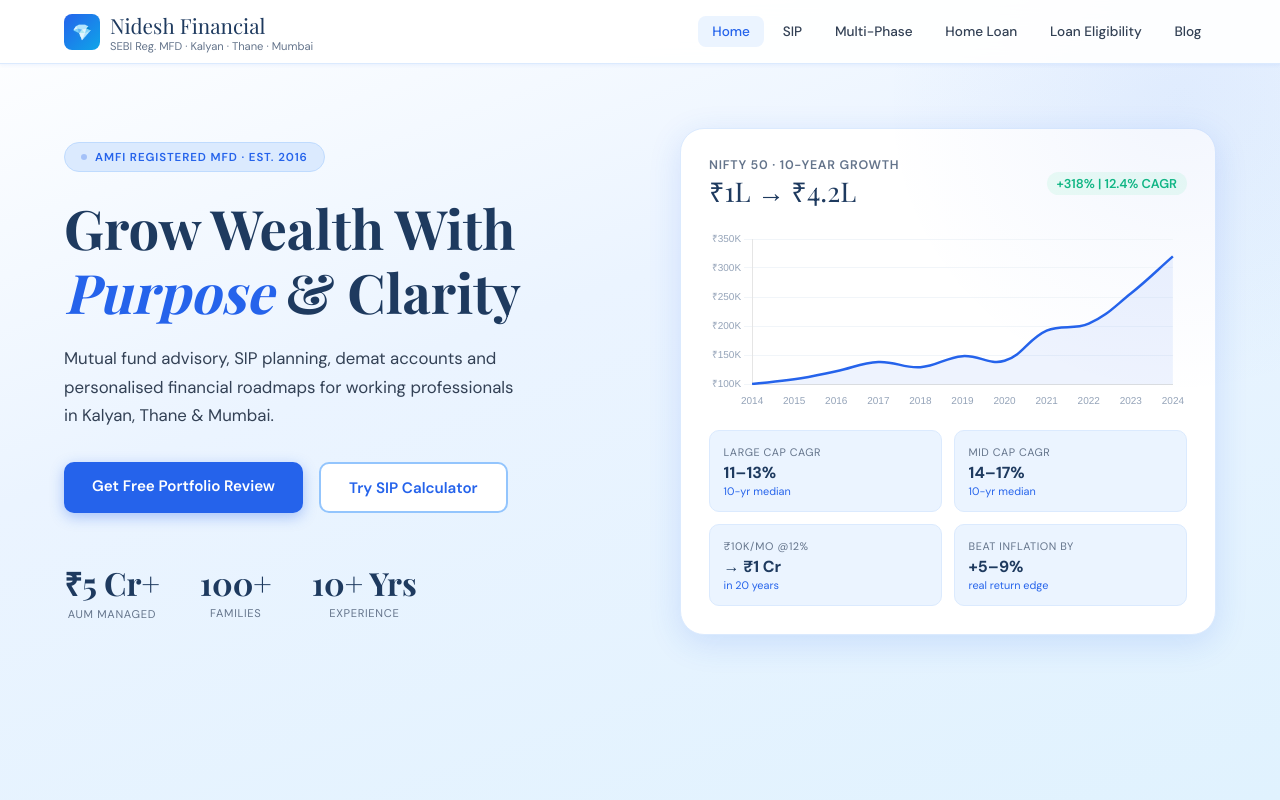
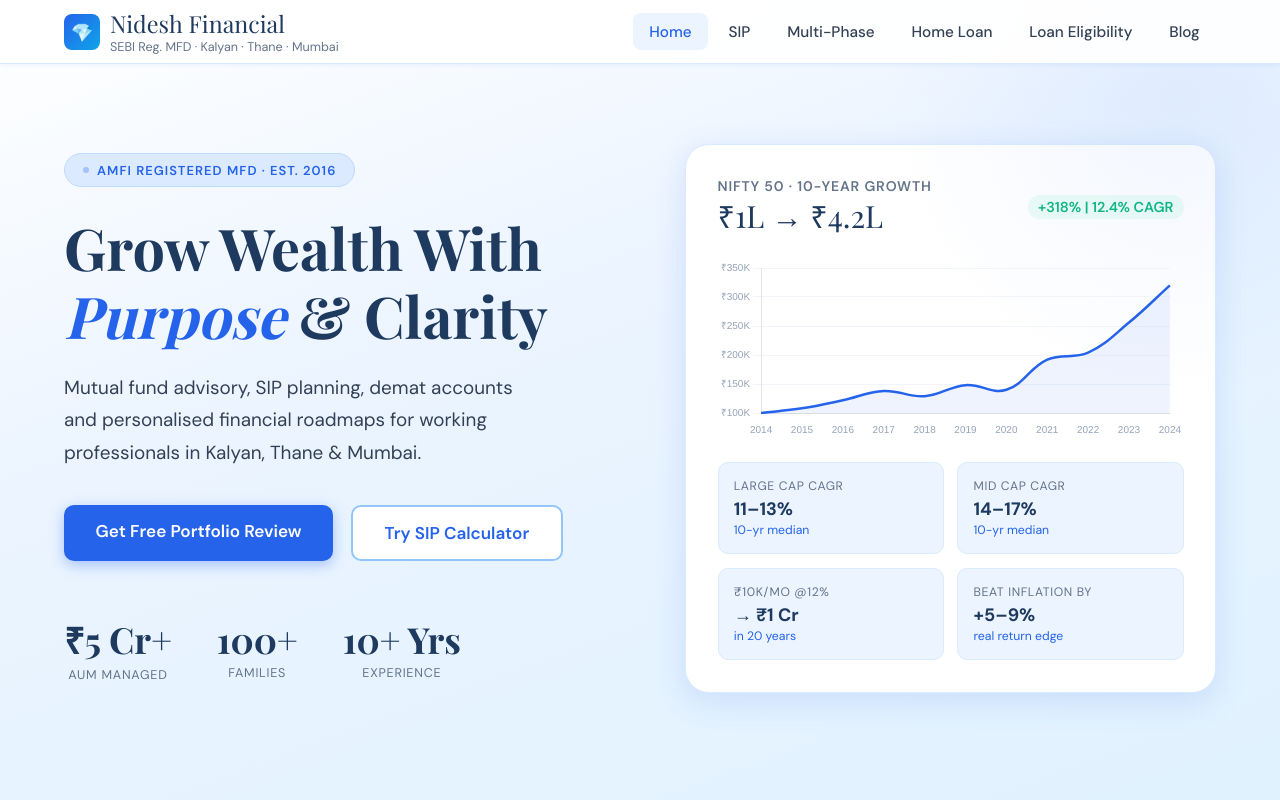
Before and after one commit to coolrsingh/nidesh-website-claude-v1, a plain HTML site: page index.html in a window 1280 px wide. Shown: the top 800 px of the page. Drawn offline with nearby package versions, Linux system fonts and the light colour scheme; a web font is replaced by a local one.

Commit message:
UI/UX: +12.5% type scale, smart non-linear money sliders, blog topic filters, AdSense loader

```diff
--- a/index.html
+++ b/index.html
@@ -11,6 +11,10 @@
     gtag('js', new Date());
     gtag('config', 'G-VGMMW4BRK0');
   </script>
+
+<!-- AdSense loader -->
+<script async src="https://pagead2.googlesyndication.com/pagead/js/adsbygoogle.js?client=ca-pub-9282716663809523"
+     crossorigin="anonymous"></script>
 
 <script>
   // Define dataLayer and the gtag function.
@@ -57,6 +61,12 @@ j=d.createElement(s),dl=l!='dataLayer'?'&l='+l:'';j.async=true;j.src=
 <script src="https://cdn.jsdelivr.net/npm/chart.js"></script>
 
 <style>
+
+/* ═══ GLOBAL TYPE SCALE ═══ */
+/* All font-sizes in this file use rem or clamp(); raising the root size
+scales every heading, body text and label uniformly. 112.5% = +12.5%.
+Colors, fonts and design tokens below are unchanged. */
+html { font-size: 112.5%; }
 /* ═══ DESIGN TOKENS ═══ */
 :root {
   --sky: #EBF4FF;
@@ -491,6 +501,21 @@ footer {
   .services-grid { grid-template-columns: 1fr; }
   .metrics-row { grid-template-columns: 1fr; }
 }
+
+/* ═══ BLOG TOPIC FILTER ═══
+   Filters the existing articles by their topic. Reuses the site palette:
+   --sky / --blue-light / --blue / --navy / --border. No new colors or fonts. */
+.blog-filters { display: flex; flex-wrap: wrap; gap: 0.5rem; justify-content: center; margin-bottom: 2.5rem; }
+.blog-filter-btn {
+  font-family: 'DM Sans', sans-serif; font-size: 0.875rem; font-weight: 600;
+  padding: 0.5rem 1.1rem; border-radius: 100px; cursor: pointer;
+  background: white; color: var(--text-mid);
+  border: 1.5px solid var(--border); transition: all 0.2s;
+}
+.blog-filter-btn:hover { border-color: var(--blue-light); color: var(--blue); background: var(--sky); }
+.blog-filter-btn.active { background: var(--blue); color: white; border-color: var(--blue); }
+/* Cards sit on the page background, not the white wrapper, so borders read clearly */
+#page-blog .blog-wrapper { background: var(--off-white); }
 </style>
 </head>
 <body>
@@ -889,9 +914,17 @@ footer {
       <p class="blog-subtitle">Expert perspectives on wealth building for working professionals in India</p>
     </div>
 
+    <!-- Topic filters -->
+    <div class="blog-filters" role="tablist" aria-label="Filter articles by topic">
+      <button type="button" class="blog-filter-btn active" data-filter="all" onclick="filterBlog('all')">All Topics</button>
+      <button type="button" class="blog-filter-btn" data-filter="Investment Strategy" onclick="filterBlog('Investment Strategy')">Investment Strategy</button>
+      <button type="button" class="blog-filter-btn" data-filter="Retirement Planning" onclick="filterBlog('Retirement Planning')">Retirement Planning</button>
+      <button type="button" class="blog-filter-btn" data-filter="Tax Planning" onclick="filterBlog('Tax Planning')">Tax Planning</button>
+    </div>
+
     <!-- Article 1 -->
     <article class="blog-card">
-      <div class="blog-tag">Investment Strategy</div>
+      <div class="blog-tag" data-topic="Investment Strategy">Investment Strategy</div>
       <h2 class="blog-art-title">The ₹1 Crore Mistake: What Waiting 5 Years to Invest Really Costs You</h2>
       <div class="blog-meta">By Expert Advisor · 10+ Years Experience · 8 min read</div>
       <div class="blog-body">
@@ -955,7 +988,7 @@ footer {
 
     <!-- Article 2 -->
     <article class="blog-card">
-      <div class="blog-tag">Retirement Planning</div>
+      <div class="blog-tag" data-topic="Retirement Planning">Retirement Planning</div>
       <h2 class="blog-art-title">Why 95% of Indians Are Not Retirement-Ready — And How to Fix It</h2>
       <div class="blog-meta">By Expert Advisor · 10+ Years Experience · 10 min read</div>
       <div class="blog-body">
@@ -1010,7 +1043,7 @@ footer {
 
     <!-- Article 3 -->
     <article class="blog-card">
-      <div class="blog-tag">Tax Planning</div>
+      <div class="blog-tag" data-topic="Tax Planning">Tax Planning</div>
       <h2 class="blog-art-title">ELSS vs PPF vs NPS: Which Tax-Saving Option Gives You the Best Returns?</h2>
       <div class="blog-meta">By Expert Advisor · 10+ Years Experience · 7 min read</div>
       <div class="blog-body">
@@ -1454,43 +1487,79 @@ function exportCSV(tableIdPrefix, mode) {
 }
 
 /* ═══ WIRE UP ALL SLIDERS ═══ */
+/* ═══ SMART SLIDER ═══
+   Money sliders (SIP amount, lump sum, loan amount, income) are mapped with a
+   power curve: value = (position)^GAMMA * range. Most real SIPs are under ₹2L,
+   so the low end gets fine control while the unrealistic top end is compressed.
+   Percent / year sliders stay linear (wireSlider smart=false). */
+const SMART_GAMMA = 1.5;      // curve steepness
+const SMART_POS   = 1000;     // slider travel range
+const SMART_SLIDERS = ['s_sip','l_lump','m_lump','m_sip','m_swp','hl_amt','el_sal'];
+
+function filterBlog(topic) {
+  document.querySelectorAll('.blog-filter-btn').forEach(function(b){
+    b.classList.toggle('active', b.getAttribute('data-filter') === topic);
+  });
+  document.querySelectorAll('#page-blog article.blog-card').forEach(function(a){
+    const t = a.querySelector('.blog-tag')?.getAttribute('data-topic');
+    a.hidden = (topic !== 'all' && t !== topic);
+  });
+}
+
+function wireSlider(numId, sliderId, onCalc, smart){
+  const ne = document.getElementById(numId), re = document.getElementById(sliderId);
+  if(!ne || !re) return;
+  const mn = parseFloat(re.min)||0, mx = parseFloat(re.max)||0, sc = mx-mn;
+  const g  = smart ? SMART_GAMMA : 1;
+  const step = parseFloat(ne.step) || 1;
+
+  // Linear sliders keep their native min/max/step.
+  // Smart sliders use the native range only as a value range; the slider itself
+  // is rebuilt as a 0..SMART_POS position track.
+  if(smart){
+    re.step = 1;
+    re.min  = 0;
+    re.max  = SMART_POS;
+    const lo = mn, hi = mx;   // remember the real value bounds
+
+    const posToVal = f => lo + Math.pow(Math.max(0, Math.min(1, f)), g) * (hi-lo);
+    const valToPos = v => {
+      const frac = (hi > lo) ? Math.max(0, Math.min(1, (v-lo)/(hi-lo))) : 0;
+      return Math.round(SMART_POS * Math.pow(frac, 1/g));
+    };
+
+    ne.addEventListener('input', () => { re.value = valToPos(parseFloat(ne.value)||0); onCalc(); });
+    re.addEventListener('input', () => {
+      const f = parseFloat(re.value)/SMART_POS;
+      const raw = posToVal(f);
+      ne.value = Math.max(lo, Math.min(hi, step > 0 ? Math.round(raw/step)*step : raw));
+      onCalc();
+    });
+    re.value = valToPos(parseFloat(ne.value)||0);
+    return;
+  }
+
+  // Linear path
+  ne.addEventListener('input', () => { re.value = parseFloat(ne.value)||0; onCalc(); });
+  re.addEventListener('input', () => { ne.value = parseFloat(re.value)||0; onCalc(); });
+}
+
 function wireAll() {
-  // SIP
-  [['s_sip','s_sip_r'],['s_rate','s_rate_r'],['s_yrs','s_yrs_r']].forEach(([n,r])=>{
-    const ne = document.getElementById(n+'_num'), re = document.getElementById(r);
-    if(!ne||!re)return;
-    ne.addEventListener('input',()=>{re.value=ne.value;calcSIP();});
-    re.addEventListener('input',()=>{ne.value=re.value;calcSIP();});
-  });
-  // Lump Sum
-  [['l_lump','l_lump_r'],['l_rate','l_rate_r'],['l_yrs','l_yrs_r']].forEach(([n,r])=>{
-    const ne=document.getElementById(n+'_num'),re=document.getElementById(r);
-    if(!ne||!re)return;
-    ne.addEventListener('input',()=>{re.value=ne.value;calcLS();});
-    re.addEventListener('input',()=>{ne.value=re.value;calcLS();});
-  });
-  // Multi
-  ['m_lump','m_rate','m_sip','m_sipY','m_pauseY','m_swp','m_stepV','m_swpY'].forEach(n=>{
-    const ne=document.getElementById(n+'_num'),re=document.getElementById(n+'_r');
-    if(!ne||!re)return;
-    ne.addEventListener('input',()=>{re.value=ne.value;calcMP();});
-    re.addEventListener('input',()=>{ne.value=re.value;calcMP();});
-  });
-  document.getElementById('m_stepType')?.addEventListener('change',calcMP);
-  // Home Loan
-  [['hl_amt','hl_amt_r'],['hl_rate','hl_rate_r'],['hl_yrs','hl_yrs_r']].forEach(([n,r])=>{
-    const ne=document.getElementById(n+'_num'),re=document.getElementById(r);
-    if(!ne||!re)return;
-    ne.addEventListener('input',()=>{re.value=ne.value;calcHL();});
-    re.addEventListener('input',()=>{ne.value=re.value;calcHL();});
-  });
-  // Eligibility
-  [['el_sal','el_sal_r'],['el_rate','el_rate_r'],['el_yrs','el_yrs_r'],['el_foir','el_foir_r']].forEach(([n,r])=>{
-    const ne=document.getElementById(n+'_num'),re=document.getElementById(r);
-    if(!ne||!re)return;
-    ne.addEventListener('input',()=>{re.value=ne.value;calcEL();});
-    re.addEventListener('input',()=>{ne.value=re.value;calcEL();});
-  });
+  const isSmart = id => SMART_SLIDERS.indexOf(id) !== -1;
+  const pairs = [
+    ['s_sip','s_sip_r',calcSIP], ['s_rate','s_rate_r',calcSIP], ['s_yrs','s_yrs_r',calcSIP],
+    ['l_lump','l_lump_r',calcLS], ['l_rate','l_rate_r',calcLS], ['l_yrs','l_yrs_r',calcLS],
+    ['m_lump','m_lump_r',calcMP], ['m_rate','m_rate_r',calcMP],
+    ['m_sip','m_sip_r',calcMP],   ['m_sipY','m_sipY_r',calcMP],
+    ['m_pauseY','m_pauseY_r',calcMP], ['m_swp','m_swp_r',calcMP],
+    ['m_stepV','m_stepV_r',calcMP], ['m_swpY','m_swpY_r',calcMP],
+    ['hl_amt','hl_amt_r',calcHL], ['hl_rate','hl_rate_r',calcHL], ['hl_yrs','hl_yrs_r',calcHL],
+    ['el_sal','el_sal_r',calcEL], ['el_rate','el_rate_r',calcEL],
+    ['el_yrs','el_yrs_r',calcEL], ['el_foir','el_foir_r',calcEL],
+  ];
+  pairs.forEach(([base, slider, calc]) =>
+    wireSlider(base+'_num', slider, calc, isSmart(base)));
+  document.getElementById('m_stepType')?.addEventListener('change', calcMP);
 }
 
 window.onload = () => {
```
